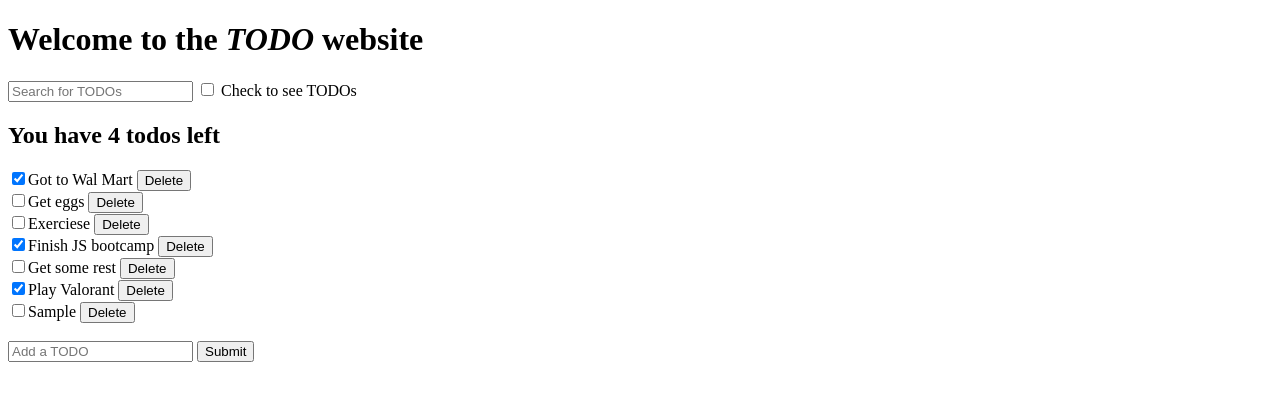
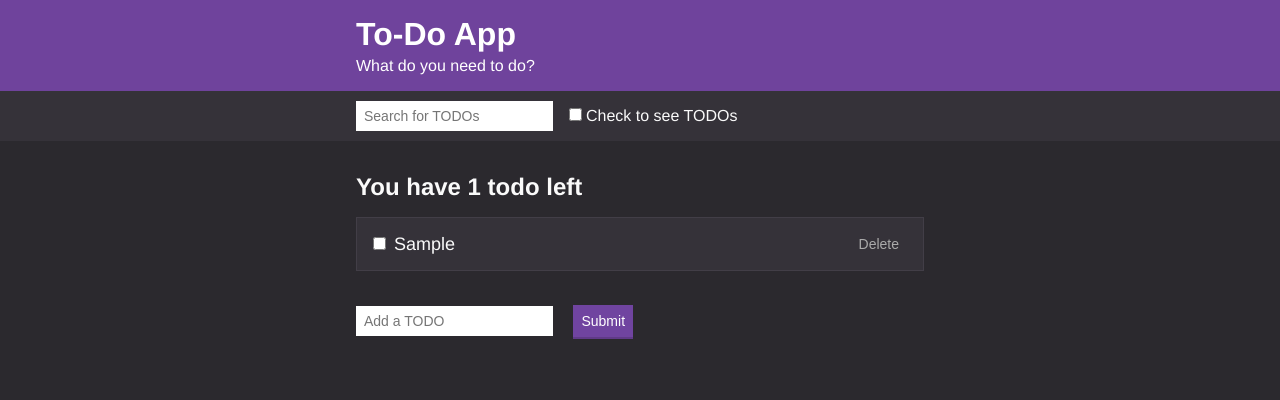
Before and after one commit to ikromshi/TODOs-app, a plain HTML site: page index.html in a window 1280 px wide. Both pictures are taken after typing "Sample" into the empty fields and a click on the button "Submit". Drawn offline with Linux system fonts and the light colour scheme.

Commit message:
styling the Todo app (complete)

```diff
--- a/index.html
+++ b/index.html
@@ -1,26 +1,38 @@
 <!DOCTYPE html>
 <html>
     <head>
-        <title>TODO app</title>
+        <title>To-Do App (Ik)</title>
+        <meta charset="utf-8">
+        <link href="/styles/style.css" rel="stylesheet">
+        <link href="/images/favicon.png" rel="icon">
     </head>
     <body>
-        <h1>Welcome to the <i>TODO</i> website</h1>
+        <div class="header">
+            <div class="container">
+                <h1 class="header__title">To-Do App</h1>
+                <h2 class="header__subtitle">What do you need to do?</h2>
+            </div>
+        </div>
 
-        <input type="text" id="search-todo" placeholder="Search for TODOs">
+        <div class="actions">
+            <div class="actions__container">
+                <input type="text" id="search-todo" class="input" placeholder="Search for TODOs">
+                <label id="todos-label" class="checkbox">
+                    <input type="checkbox" id="todo-checkbox"> Check to see TODOs
+                </label>
+            </div>
+        </div>
 
-        <label id="todos-label">
-            <input type="checkbox" id="todo-checkbox"> Check to see TODOs
-        </label>
+        <div class="container">
+            <div id="todos-div"></div><br>
+            <form id="todos-form">
+                <input id="todos-input" class="input" placeholder="Add a TODO" name="userInput">
+                <button id="todos-button" class="button">Submit</button>
+            </form>
+        </div>
 
-        <div id="todos-div"></div><br>
-
-        <form id="todos-form">
-            <input id="todos-input" placeholder="Add a TODO" name="userInput">
-            <button id="todos-button">Submit</button>
-        </form><br><br>
-
-        <script src="uuidv4.js"></script>
-        <script src="todo-functions.js"></script>
-        <script src="todo.js"></script>
+        <script src="/scripts/uuidv4.js"></script>
+        <script src="/scripts/todo-functions.js"></script>
+        <script src="/scripts/todo.js"></script>
     </body>
 </html>
--- a/todo-functions.js
+++ b/scripts/todo-functions.js
@@ -6,7 +6,6 @@ const generateId = (todos) => {
         todo.id = uuidv4()
     })
 }
-
 
 // Checking if the local storage is empty when refreshed
 const getSavedTodos = () => {
@@ -20,12 +19,10 @@ const getSavedTodos = () => {
     }
 }
 
-
 // Save TODOs to local storage
 const saveTodos = (todos) => {
     localStorage.setItem("todos", JSON.stringify(todos))
 }
-
 
 // Remove TODOs
 const removeTodo = (id) => {
@@ -39,20 +36,33 @@ const removeTodo = (id) => {
 const renderTodos = (todos, filters) => {
     let output = todos.filter((item) => item.text.toLowerCase().includes(filters.searchText.toLowerCase()))
     output = output.filter((todo) => !filters.hideCompleted || !todo.completed)
-    generateSummaryDOM(output)
-    generateTodoDOM(output, todos, filters)
+
+    if (output.length > 0) {
+        generateSummaryDOM(output)
+        generateTodoDOM(output, todos, filters)
+    } else {
+        document.querySelector("#todos-div").innerHTML = ""
+        output = document.createElement("p")
+        output.classList.add("empty-message")
+        output.textContent = "No to-dos to show"
+        document.querySelector("#todos-div").appendChild(output)
+    }
 }
-
 
 // Generates all to
 const generateTodoDOM = (output, todos, filters) => {
     output.forEach((item) => {
-        const newDiv = document.createElement("div")
+        const newDiv = document.createElement("label")
+        const containerEl = document.createElement("div")
         const newSpan = document.createElement("span")
+        const button = document.createElement("button")
 
+        // Setting up the checkbox
         const checkbox = document.createElement("input")
         checkbox.setAttribute("type", "checkbox")
         checkbox.checked = item.completed
+        containerEl.appendChild(checkbox)
+
         checkbox.addEventListener("change", (e) => {
             item.completed = !item.completed
             saveTodos(todos)
@@ -60,29 +70,40 @@ const generateTodoDOM = (output, todos, filters) => {
         })
 
 
-        const button = document.createElement("button")
+        // Setting up the todo text
+        newSpan.textContent = `${item.text} `
+        containerEl.appendChild(newSpan)
+
+        // Setting up the container
+        newDiv.classList.add("list-item")
+        containerEl.classList.add("list-item__container")
+        newDiv.appendChild(containerEl)
+
+        // Setting up the remove button
         button.textContent = "Delete"
+        button.classList.add("button", "button--text")
+        newDiv.appendChild(button)
+
         button.addEventListener("click", () => {
             removeTodo(item.id)
             saveTodos(todos)
             renderTodos(todos, filters)
         })
 
-        newDiv.appendChild(checkbox)
-        newSpan.textContent = `${item.text} `
-        newDiv.appendChild(newSpan)
-        newDiv.appendChild(button)
+
         document.querySelector("#todos-div").appendChild(newDiv)
     })
 }
 
-
 // Generates a the number of todos that need to get done
 const generateSummaryDOM = (output) => {
     const incomplete = output.filter((todos) => !todos.completed)
+
     document.querySelector("#todos-div").innerHTML = ""
-    const msg = `You have ${incomplete.length} todos left`
-    const newP = document.createElement("h2")
-    newP.textContent = msg
-    document.querySelector("#todos-div").appendChild(newP)
+    const summary = document.createElement("h2")
+    const plural = incomplete.length === 1 ? " " : "s"
+    summary.classList.add("list-title")
+    summary.textContent = `You have ${incomplete.length} todo${plural} left`
+
+    document.querySelector("#todos-div").appendChild(summary)
 }
--- /dev/null
+++ b/scripts/todo.js
@@ -0,0 +1,34 @@
+"use strict"
+
+let todos = getSavedTodos()
+todos = getSavedTodos()
+
+// Rendering user input
+const filters = {
+    searchText: "",
+    hideCompleted: false
+}
+renderTodos(todos, filters)
+document.querySelector("#search-todo").addEventListener("input", (event) => {
+    filters.searchText = event.target.value
+    renderTodos(todos, filters)
+})
+
+// USING A FORM
+document.querySelector("#todos-form").addEventListener("submit", (event) => {
+    event.preventDefault()
+    const textValue = event.target.elements.userInput.value.trim()
+
+    if (textValue.length > 0) {
+        todos.push({id: uuidv4(), text: textValue, completed: false})
+        saveTodos(todos)
+        renderTodos(todos, filters)
+        event.target.elements.userInput.value = ""
+    }
+
+})
+
+document.querySelector("#todos-label").addEventListener("change", (e) => {
+    filters.hideCompleted = e.target.checked
+    renderTodos(todos, filters)
+})
--- /dev/null
+++ b/styles/style.css
@@ -0,0 +1,225 @@
+/*
+
+// Colors
+$off-black: #20222b;
+$dark-blue: #333745;
+$blue: #3c4251;
+$light-blue: #464b5e;
+$off-white: #a5afd7;
+$purple: #8357c5;
+// Spacing
+$s-size: 1.2rem;
+$m-size: 1.6rem;
+$l-size: 3.2rem;
+$xl-size: 4.8rem;
+$desktop-breakpoint: 45rem;
+
+*/
+
+/* Base Styles */
+
+* {
+    box-sizing: border-box;
+    margin: 0;
+    padding: 0;
+}
+
+html {
+  font-size: 62.5%;
+}
+
+body {
+    background: #2B292E;
+  color: #fafafa;
+  font-family: Helvetica, Arial, sans-serif;
+  font-size: 1.6rem;
+}
+
+button {
+  cursor: pointer;
+}
+
+a {
+    color: #6F439C;
+}
+
+/* Container */
+
+.container {
+  max-width: 60rem;
+  margin: 0 auto;
+  padding: 0 1.6rem;
+}
+
+/* Header */
+
+.header {
+  background: #6F439C;
+  color:white;
+  padding: 1.6rem 0;
+}
+
+.header__title {
+  font-size: 3.2rem;
+  margin-bottom: .4rem;
+}
+
+.header__subtitle {
+  /* color: #777; */
+  font-size: 1.6rem;
+  font-weight: 300;
+}
+
+/* Actions Bar */
+
+.actions {
+    background-color: #353239;
+    /* border-bottom: 1px solid #dedfe0; */
+    /* color: #333333; */
+    padding: 1rem
+}
+
+.actions__container {
+    align-items: center;
+    display: flex;
+    max-width: 60rem;
+    margin: 0 auto;
+    min-height: 3rem;
+    padding: 0 1.6rem;
+}
+
+.actions__container--spaced {
+    justify-content: space-between
+}
+
+/* Form Inputs */
+
+.input {
+    border: none;
+    font-size: 1.4rem;
+    font-weight: 300;
+    height: 3rem;
+    margin-right: 1.6rem;
+    padding: .4rem .8rem;
+}
+
+.checkbox {
+    display: flex;
+    align-items: baseline;
+}
+
+.checkbox > input {
+    margin-right: .4rem;
+}
+
+.button {
+    background: #7044a0;
+    border: none;
+    border-bottom: 2px solid #603a88;
+    color: white;
+    font-size: 1.4rem;
+    font-weight: 300;
+    padding: .8rem;
+    transition: background .3s ease, color .3s ease;
+}
+
+.button:hover {
+    background: #5F3A87;
+}
+
+.button--secondary {
+    background: #888888;
+    border-bottom: 2px solid #717171;
+}
+
+.button--secondary:hover {
+    background: #6E6E6E;
+}
+
+.button--text {
+    background: none;
+    border: none;
+    color: #aaa;
+}
+
+.button--text:hover {
+    background: none;
+    color: white;
+    text-decoration: underline;
+}
+
+/* Note editor */
+
+.title-input {
+    border: 1px solid #DEDFE0;
+    font-size: 2rem;
+    font-weight: 300;
+    display: block;
+    margin: 2.4rem 0;
+    padding: .8rem;
+    width: 100%;
+}
+
+.body-input {
+    border: 1px solid #DEDFE0;
+    font-family: inherit;
+    font-size: 1.6rem;
+    font-weight: 300;
+    display: block;
+    margin: 2.4rem 0;
+    min-height: 15rem;
+    padding: .8rem;
+    width: 100%;
+}
+
+/* Note List Item */
+
+.list-item {
+    text-decoration: none;
+    color: #fafafa;
+    cursor: pointer;
+    background: #353239;
+    border: 1px solid #423e47;
+    margin: 1.6rem 0;
+    padding: 1rem 1.6rem;
+    display: block;
+    transition: background .3s ease;
+    display: flex;
+    justify-content: space-between;
+    align-items: center
+}
+
+.list-item__container {
+    display: flex;
+    font-size: 1.8rem;
+    font-weight: 300;
+    align-items: baseline;
+}
+
+.list-item__container > *:first-child {
+    margin-right: .8rem;
+}
+
+.list-item:hover {
+    background: #3d3941;
+}
+
+.list-item__title {
+    font-size: 1.8rem;
+    margin-bottom: .4rem
+}
+
+.list-item__subtitle {
+    color: #666;
+    font-size: 1.4rem;
+    font-weight: 300;
+    font-style: italic;
+}
+
+.list-title {
+    margin: 3.2rem 0 1.6rem;
+}
+
+.empty-message {
+    margin: 3.2rem 0;
+}
--- a/todo.js
+++ /dev/null
@@ -1,42 +0,0 @@
-"use strict"
-
-let todos = [
-    { text: 'Got to Wal Mart', completed: true },
-    { text: 'Get eggs', completed: false },
-    { text: 'Exerciese', completed: false },
-    { text: 'Finish JS bootcamp', completed: true },
-    { text: 'Get some rest', completed: false },
-    { text: 'Play Valorant', completed: true }
-]
-generateId(todos)
-localStorage.setItem("todos", JSON.stringify(todos))
-// let todos = getSavedTodos()
-
-todos = getSavedTodos()
-
-// Rendering user input
-const filters = {
-    searchText: "",
-    hideCompleted: false
-}
-renderTodos(todos, filters)
-document.querySelector("#search-todo").addEventListener("input", (event) => {
-    filters.searchText = event.target.value
-    renderTodos(todos, filters)
-})
-
-// USING A FORM
-document.querySelector("#todos-form").addEventListener("submit", (event) => {
-    event.preventDefault()
-    const input = event.target.elements.userInput.value
-    todos.push({id: uuidv4(), text: input, completed: false})
-
-    saveTodos(todos)
-    event.target.elements.userInput.value = ""
-    renderTodos(todos, filters)
-})
-
-document.querySelector("#todos-label").addEventListener("change", (e) => {
-    filters.hideCompleted = e.target.checked
-    renderTodos(todos, filters)
-})
```
Also changed, not shown: images/favicon.png (added), scripts/uuidv4.js (renamed from uuidv4.js), 1 other file.
